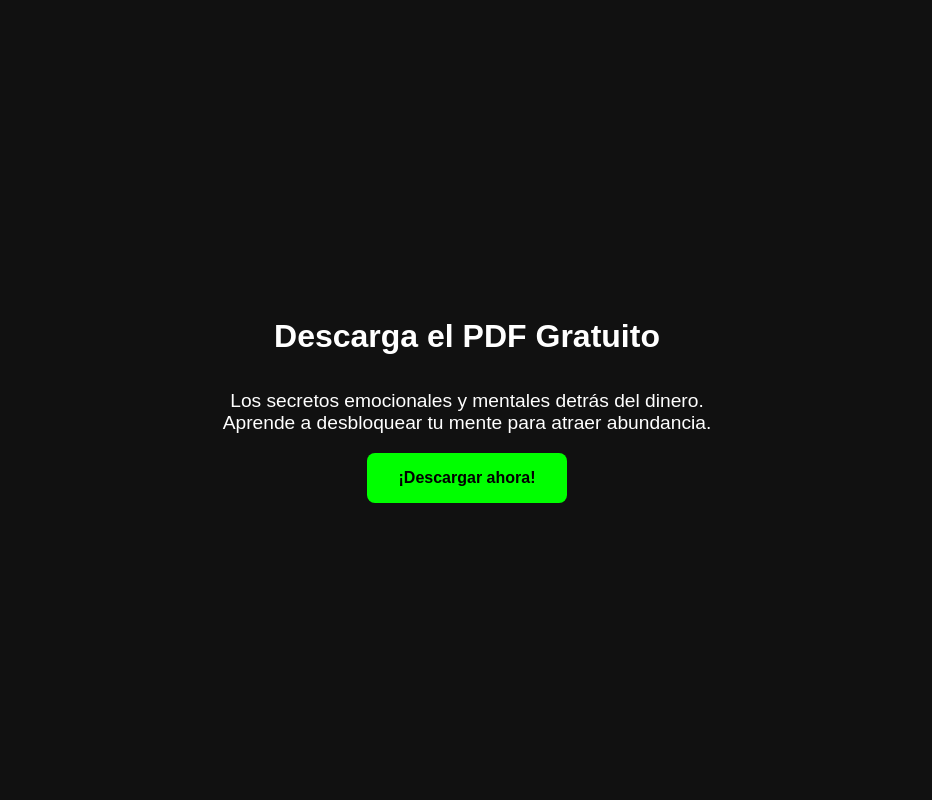
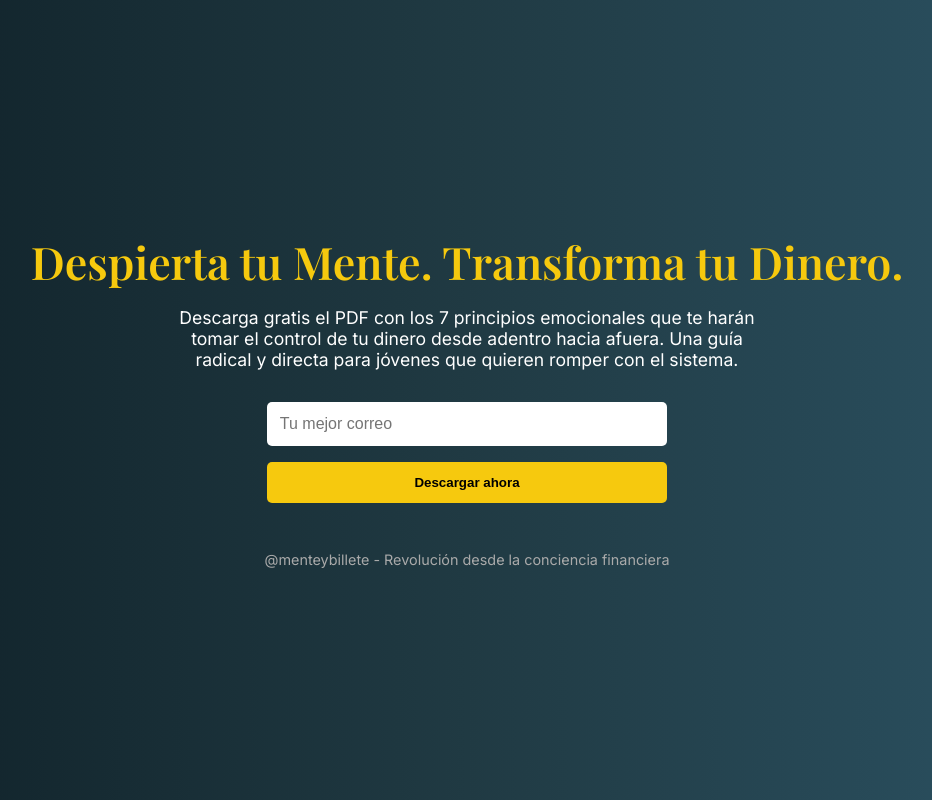
Before and after one commit to Menteybillete/Menteybillete, a plain HTML site: page index.html in a window 1280 px wide. Shown: the whole page, without its empty margins (173-1105 px from the left). Drawn offline with nearby package versions, Linux system fonts and the light colour scheme.

Commit message:
Update index.html

```diff
--- a/index.html
+++ b/index.html
@@ -1,21 +1,87 @@
-
 <!DOCTYPE html>
 <html lang="es">
 <head>
-    <meta charset="UTF-8">
-    <meta name="viewport" content="width=device-width, initial-scale=1.0">
-    <title>Mente y Billete - PDF Gratis</title>
-    <style>
-        body { font-family: Arial, sans-serif; background: #111; color: #fff; margin: 0; padding: 0; display: flex; flex-direction: column; align-items: center; justify-content: center; height: 100vh; }
-        h1 { font-size: 2em; margin-bottom: 0.5em; }
-        p { font-size: 1.2em; margin-bottom: 1em; text-align: center; max-width: 500px; }
-        a.button { background: #0f0; color: #000; padding: 1em 2em; text-decoration: none; border-radius: 8px; font-weight: bold; }
-        a.button:hover { background: #0c0; }
-    </style>
+  <meta charset="UTF-8" />
+  <meta name="viewport" content="width=device-width, initial-scale=1.0" />
+  <title>Mente y Billete - Revoluciona tu dinero</title>
+  <link href="https://fonts.googleapis.com/css2?family=Playfair+Display:wght@600&family=Inter:wght@400;600&display=swap" rel="stylesheet">
+  <style>
+    * {
+      margin: 0;
+      padding: 0;
+      box-sizing: border-box;
+    }
+    body {
+      font-family: 'Inter', sans-serif;
+      background: linear-gradient(to right, #0f2027, #203a43, #2c5364);
+      color: #fff;
+      display: flex;
+      flex-direction: column;
+      align-items: center;
+      justify-content: center;
+      min-height: 100vh;
+      padding: 2rem;
+    }
+    h1 {
+      font-family: 'Playfair Display', serif;
+      font-size: 2.8rem;
+      text-align: center;
+      margin-bottom: 1rem;
+      color: #f6c90e;
+      animation: fadeIn 1s ease-in-out;
+    }
+    p {
+      max-width: 600px;
+      text-align: center;
+      margin-bottom: 2rem;
+      font-size: 1.1rem;
+      animation: fadeIn 1.5s ease-in-out;
+    }
+    form {
+      display: flex;
+      flex-direction: column;
+      gap: 1rem;
+      width: 100%;
+      max-width: 400px;
+      animation: fadeIn 2s ease-in-out;
+    }
+    input[type="email"] {
+      padding: 0.8rem;
+      border: none;
+      border-radius: 5px;
+      font-size: 1rem;
+    }
+    button {
+      padding: 0.8rem;
+      border: none;
+      background-color: #f6c90e;
+      color: #000;
+      font-weight: bold;
+      border-radius: 5px;
+      cursor: pointer;
+      transition: background 0.3s;
+    }
+    button:hover {
+      background-color: #ffe75a;
+    }
+    .footer {
+      margin-top: 3rem;
+      font-size: 0.9rem;
+      color: #aaa;
+    }
+    @keyframes fadeIn {
+      from { opacity: 0; transform: translateY(20px); }
+      to { opacity: 1; transform: translateY(0); }
+    }
+  </style>
 </head>
 <body>
-    <h1>Descarga el PDF Gratuito</h1>
-    <p>Los secretos emocionales y mentales detrás del dinero. Aprende a desbloquear tu mente para atraer abundancia.</p>
-    <a href="#" class="button">¡Descargar ahora!</a>
+  <h1>Despierta tu Mente. Transforma tu Dinero.</h1>
+  <p>Descarga gratis el PDF con los 7 principios emocionales que te harán tomar el control de tu dinero desde adentro hacia afuera. Una guía radical y directa para jóvenes que quieren romper con el sistema.</p>
+  <form action="https://app.systeme.io/your-form-endpoint" method="POST">
+    <input type="email" name="email" placeholder="Tu mejor correo" required />
+    <button type="submit">Descargar ahora</button>
+  </form>
+  <div class="footer">@menteybillete - Revolución desde la conciencia financiera</div>
 </body>
 </html>
```
